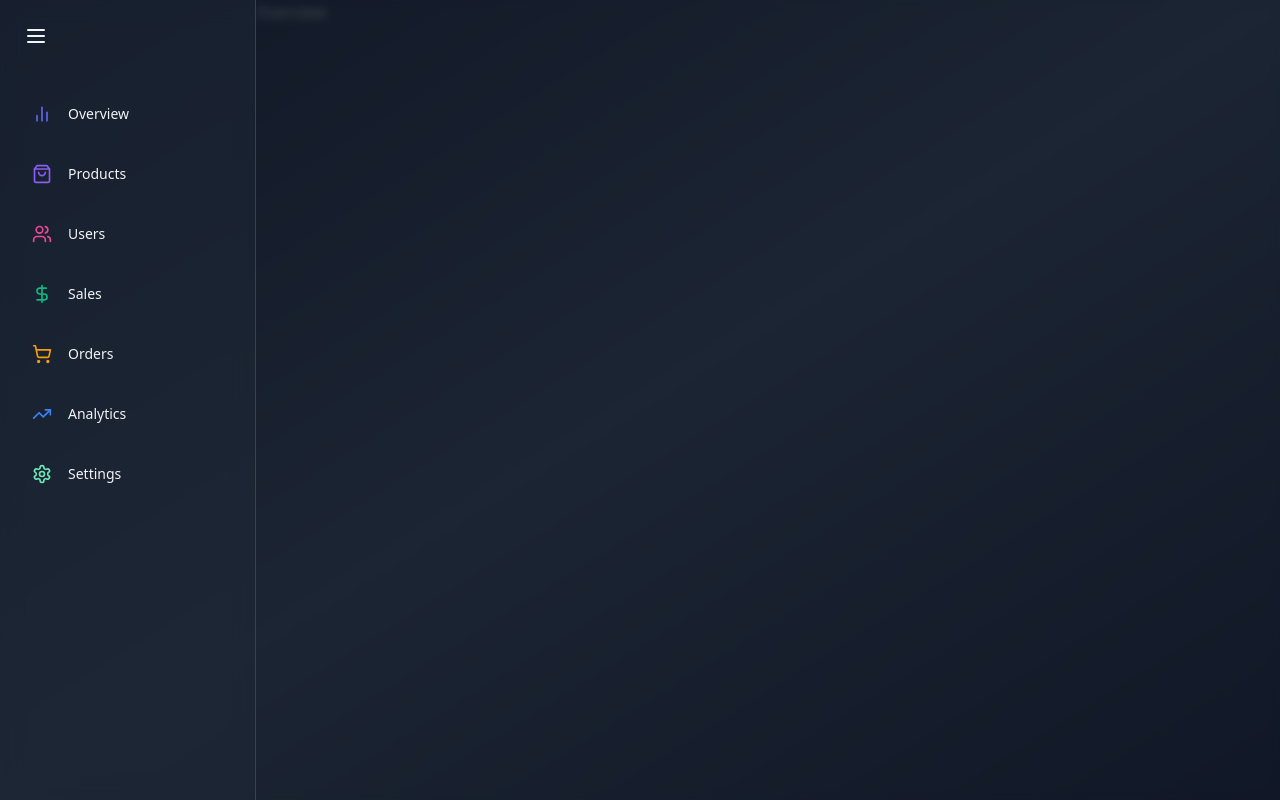
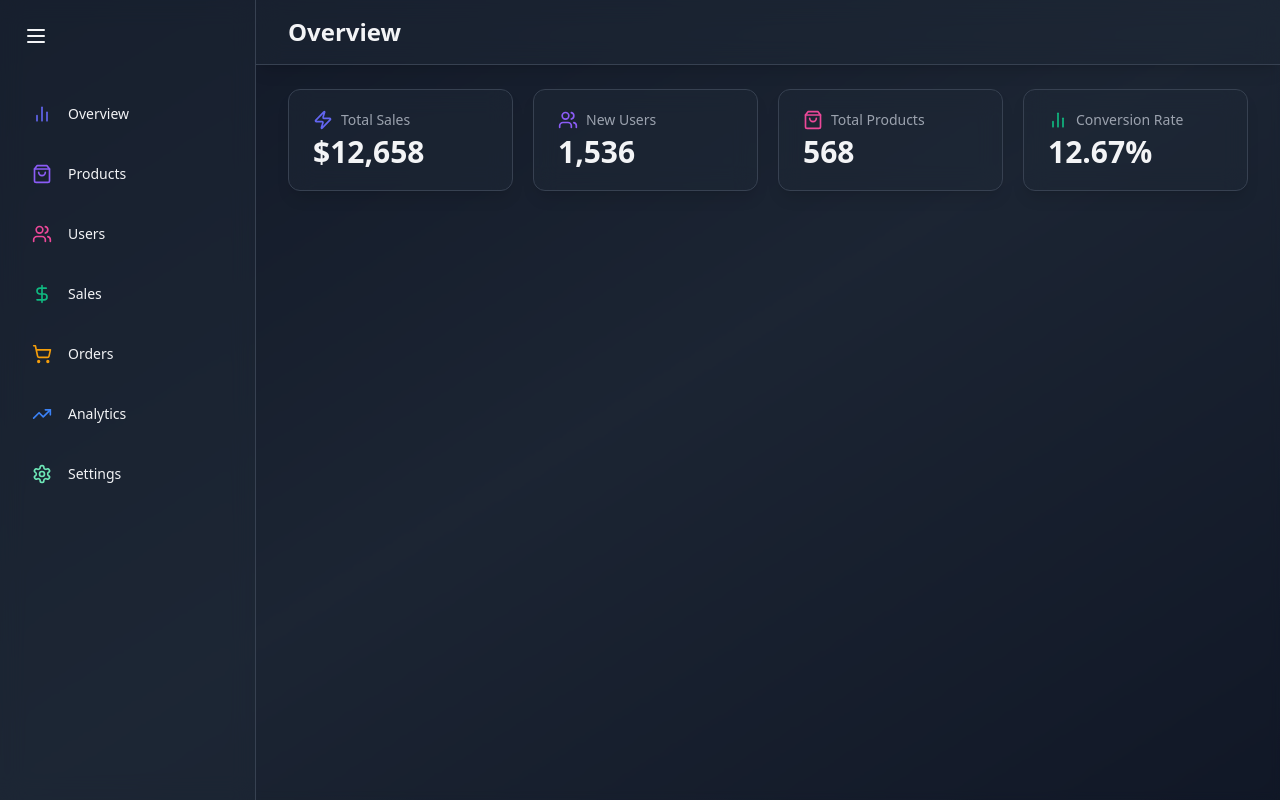
Before and after one commit to Santos2175/Admin-Dashboard, a React (Vite) app: page / in a window 1280 px wide. Built offline with nearby package versions, Linux system fonts and the light colour scheme.

Commit message:
statcards added in overview

```diff
--- /dev/null
+++ b/src/components/common/Header.jsx
@@ -0,0 +1,13 @@
+import React from 'react';
+
+const Header = ({ title }) => {
+  return (
+    <header className='bg-gray-800 bg-opacity-50 backdrop-blur-md shadow-lg border-b border-gray-700'>
+      <div className='max-w-7xl mx-auto py-4 px-4 sm:px-6 lg:px-8'>
+        <h1 className='text-2xl font-semibold text-gray-100'>{title}</h1>
+      </div>
+    </header>
+  );
+};
+
+export default Header;
--- /dev/null
+++ b/src/components/common/StatCard.jsx
@@ -0,0 +1,20 @@
+import React from 'react';
+import { motion } from 'framer-motion';
+
+const StatCard = ({ name, icon: Icon, value, color }) => {
+  return (
+    <motion.div
+      className='bg-gray-800 bg-opacity-50 backdrop-blur-md overflow-hidden shadow-lg rounded-xl border border-gray-700'
+      whileHover={{ y: -5, boxShadow: '0 25px 50px -12px rgba(0, 0, 0, 0.5)' }}>
+      <div className='px-4 py-5 sm:px-6'>
+        <span className='flex items-center text-sm font-medium text-gray-400'>
+          <Icon size={20} className='mr-2' style={{ color }} />
+          {name}
+        </span>
+        <p className='mt-1 text-3xl font-semibold text-gray-100'>{value}</p>
+      </div>
+    </motion.div>
+  );
+};
+
+export default StatCard;
--- a/src/data/data.js
+++ b/src/data/data.js
@@ -9,7 +9,7 @@ import {
 } from 'lucide-react';
 
 export const SIDEBAR_ITEMS = [
-  { name: 'Overview', icon: BarChart2, color: '#6366f1', path: '/' },
+  { name: 'Overview', icon: BarChart2, color: '#6366f1', href: '/' },
   { name: 'Products', icon: ShoppingBag, color: '#8B5CF6', href: '/products' },
   { name: 'Users', icon: Users, color: '#EC4899', href: '/users' },
   { name: 'Sales', icon: DollarSign, color: '#10B981', href: '/sales' },
--- a/src/pages/OverviewPage.jsx
+++ b/src/pages/OverviewPage.jsx
@@ -1,7 +1,49 @@
 import React from 'react';
+import Header from '../components/common/Header.jsx';
+import { motion } from 'framer-motion';
+import StatCard from '../components/common/StatCard.jsx';
+import { BarChart2, ShoppingBag, Users, Zap } from 'lucide-react';
 
 const OverviewPage = () => {
-  return <div>Overview</div>;
+  return (
+    <div className='flex-1 overflow-auto z-10 relative'>
+      <Header title='Overview' />
+
+      <main className='max-w-7xl mx-auto py-6 px-4 lg:px-8'>
+        {/* STATS */}
+        <motion.div
+          className='grid gap-5 grid-cols-1 sm:grid-cols-2 lg:grid-cols-4 mb-8'
+          initial={{ opacity: 0, y: 20 }}
+          animate={{ opacity: 1, y: 0 }}
+          transition={{ duration: 1 }}>
+          <StatCard
+            name='Total Sales'
+            icon={Zap}
+            value='$12,658'
+            color='#6366F1'
+          />
+          <StatCard
+            name='New Users'
+            icon={Users}
+            value='1,536'
+            color='#8B5CF6'
+          />
+          <StatCard
+            name='Total Products'
+            icon={ShoppingBag}
+            value='568'
+            color='#EC4899'
+          />
+          <StatCard
+            name='Conversion Rate'
+            icon={BarChart2}
+            value='12.67%'
+            color='#10B981'
+          />
+        </motion.div>
+      </main>
+    </div>
+  );
 };
 
 export default OverviewPage;
```
